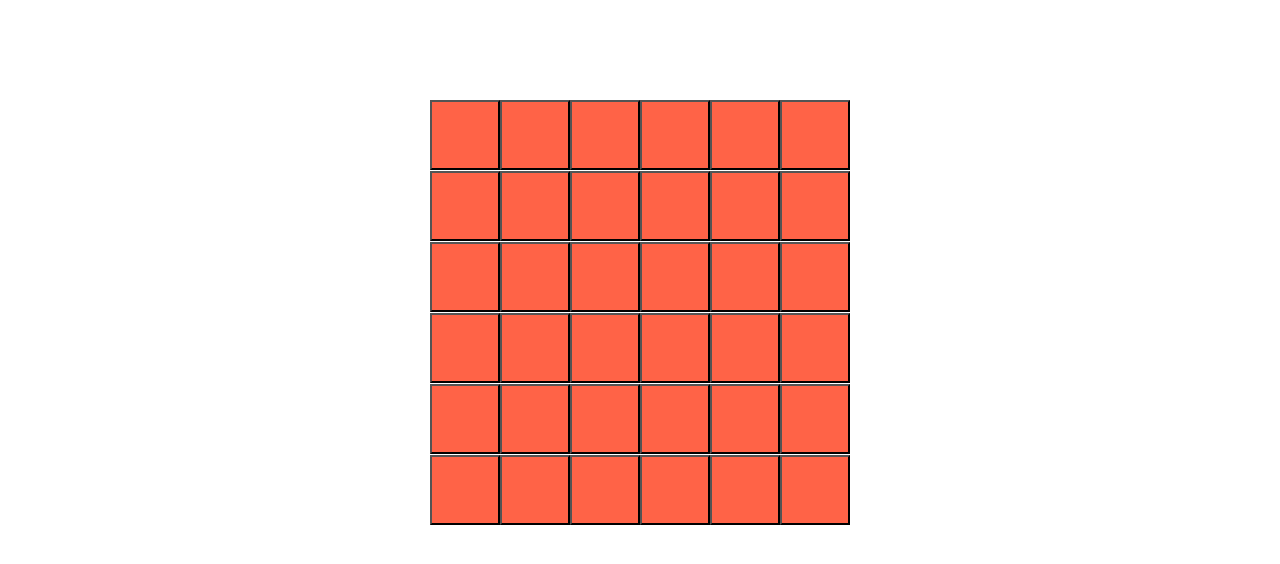
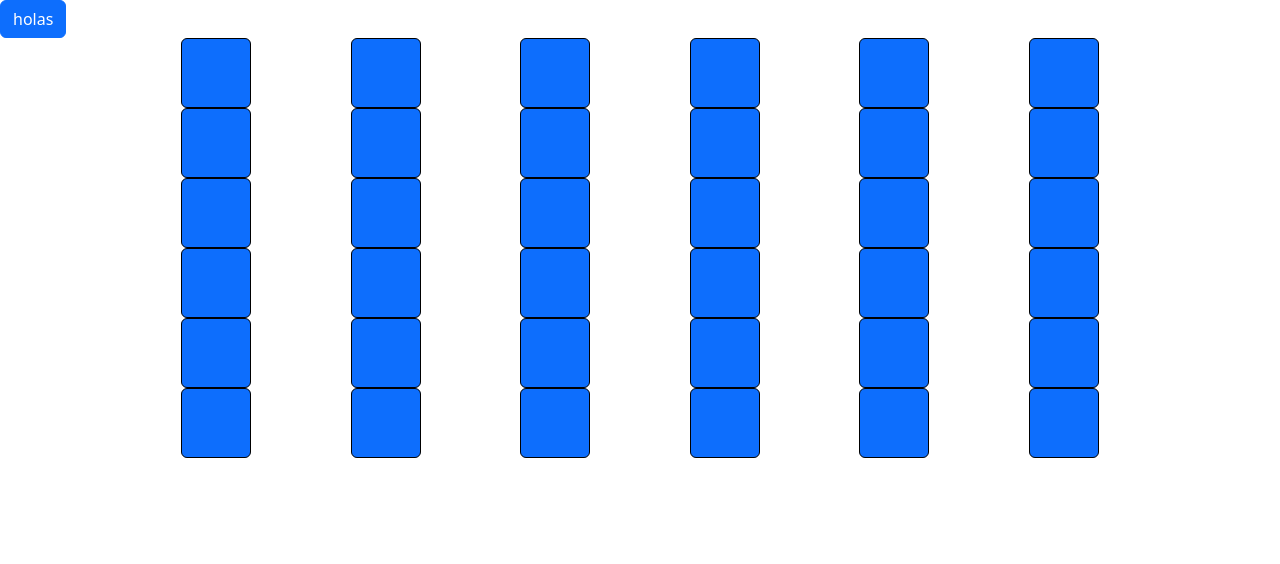
Before and after one commit to oliva-luca/switcher-web-implementation, a React (Vite) app: page / in a window 1280 px wide. Shown: the top 564 px of the page. Built offline with nearby package versions, Linux system fonts and the light colour scheme.

Commit message:
Colores no se mapean

```diff
--- a/src/containers/gameBoard/GameBoard.css
+++ b/src/containers/gameBoard/GameBoard.css
@@ -1,25 +1,48 @@
-.board{
-    display: grid;
-    grid-template-columns: 120px 120px 120px
-    grid-template-rows: 120px 120px 120px 20px;
-    margin-top: 100px;
-    justify-content: center;
-    }
+.square {
+    background: #95989d ;
+    border: 1px solid #000;
+    float: left;
+    font-size: 24px;
+    font-weight: bold;
+    line-height: 34px;
+    height: 34px;
+    margin-right: -1px;
+    margin-top: -1px;
+    padding: 0;
+    text-align: center;
+    width: 34px;
+}
+
+.boardColumn {
+    display: flex;
+    justify-content: space-evenly; /* Evenly space out tiles */
+    width: 100%;                /* Control width of each column */
+  }
+
+.board p {
+    justify-content: center !important;
+    vertical-align: middle I !important;
+}
 
 .boardTyle {
-    background-color: #ff6347;
+    border-color:hsl(0, 0%, 0%) !important;
     height: 70px;
     width: 70px;
+    border-radius: 10%;
 }
 
-.square {
-    display: block;
-    background: #fff;
-    border: 1px solid #999;
-    float: center;
-    height: 650px;
-    width: 650px;
-    margin-top: 0px;
-    text-align: center;
-    justify-content: center;
-  }
+.red {
+    background-color: #f17252;
+}
+
+.grn {
+    background-color: #7eb65b;
+}
+
+.blu {
+    background-color: #6ec5e1;
+}
+
+.ylw {
+    background-color: #efd96c;
+}
--- a/src/containers/gameBoard/GameBoard.tsx
+++ b/src/containers/gameBoard/GameBoard.tsx
@@ -1,76 +1,37 @@
 import { MouseEvent } from "react";
 import "./GameBoard.css"
+import 'bootstrap/dist/css/bootstrap.css'
 
-function BoardTyle(){
+function BoardTyle({ color }){
     return (
-        <button className="boardTyle">
+        <button className={`btn btn-primary boardTyle `+color}>
         </button>
       );
 }
 
 function GameBoard(){
-    let items = ['ja','jaja','jajaja'];
-    //items = [];
+    const items: string[][] = [
+        ["red","red","red","red","red","red"],
+        ["blu","blu","blu","blu","blu","blu"],
+        ["grn","grn","grn","grn","grn","grn"],
+        ["ylw","ylw","ylw","ylw","ylw","ylw"],
+        ["red","red","red","red","red","red"],
+        ["red","red","red","red","red","red"]
+    ];
 
     const handleClick = (event: MouseEvent) => console.log(event);
 
     return (
-        <>
-
-
-        <div className="board">
-            <div className="column">
-                <BoardTyle></BoardTyle>
-                <BoardTyle></BoardTyle>
-                <BoardTyle></BoardTyle>
-                <BoardTyle></BoardTyle>
-                <BoardTyle></BoardTyle>
-                <BoardTyle></BoardTyle>
+        <div className="container text-center board">
+          {items.map((row, rowIndex) => (
+            <div key={rowIndex} className="column boardColumn">
+              {row.map((cell, cellIndex) => (
+                <BoardTyle key={cellIndex} color={cell} />
+              ))}
             </div>
-            <div className="column">
-                <BoardTyle></BoardTyle>
-                <BoardTyle></BoardTyle>
-                <BoardTyle></BoardTyle>
-                <BoardTyle></BoardTyle>
-                <BoardTyle></BoardTyle>
-                <BoardTyle></BoardTyle>
-            </div>
-            <div className="column">
-                <BoardTyle></BoardTyle>
-                <BoardTyle></BoardTyle>
-                <BoardTyle></BoardTyle>
-                <BoardTyle></BoardTyle>
-                <BoardTyle></BoardTyle>
-                <BoardTyle></BoardTyle>
-            </div>
-            <div className="column">
-                <BoardTyle></BoardTyle>
-                <BoardTyle></BoardTyle>
-                <BoardTyle></BoardTyle>
-                <BoardTyle></BoardTyle>
-                <BoardTyle></BoardTyle>
-                <BoardTyle></BoardTyle>
-            </div>
-            <div className="column">
-                <BoardTyle></BoardTyle>
-                <BoardTyle></BoardTyle>
-                <BoardTyle></BoardTyle>
-                <BoardTyle></BoardTyle>
-                <BoardTyle></BoardTyle>
-                <BoardTyle></BoardTyle>
-            </div>
-            <div className="column">
-                <BoardTyle></BoardTyle>
-                <BoardTyle></BoardTyle>
-                <BoardTyle></BoardTyle>
-                <BoardTyle></BoardTyle>
-                <BoardTyle></BoardTyle>
-                <BoardTyle></BoardTyle>
-            </div>
+          ))}
         </div>
-
-        </>
-    );
+      );
 }
 
 export default GameBoard;
--- a/src/main.tsx
+++ b/src/main.tsx
@@ -1,11 +1,10 @@
 import { StrictMode } from 'react'
 import { createRoot } from 'react-dom/client'
 import GameBoard from './containers/gameBoard/GameBoard.tsx'
-import 'bootstrap/dist/css/bootstrap-grid.css'
-// import './index.css'
 
 createRoot(document.getElementById('root')!).render(
   <StrictMode>
+    <button className="btn btn-primary">holas</button>
     <GameBoard />
   </StrictMode>,
 )
```
